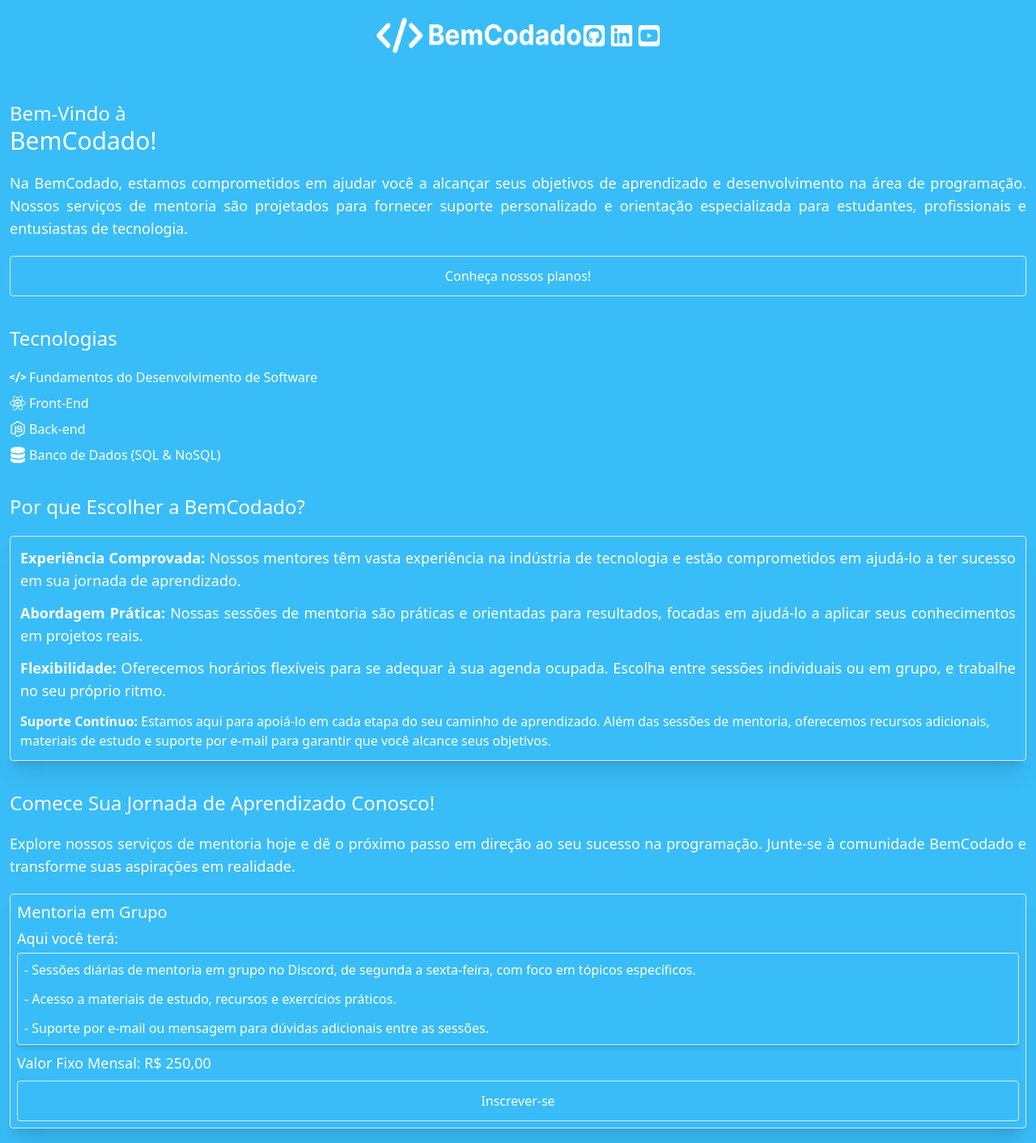
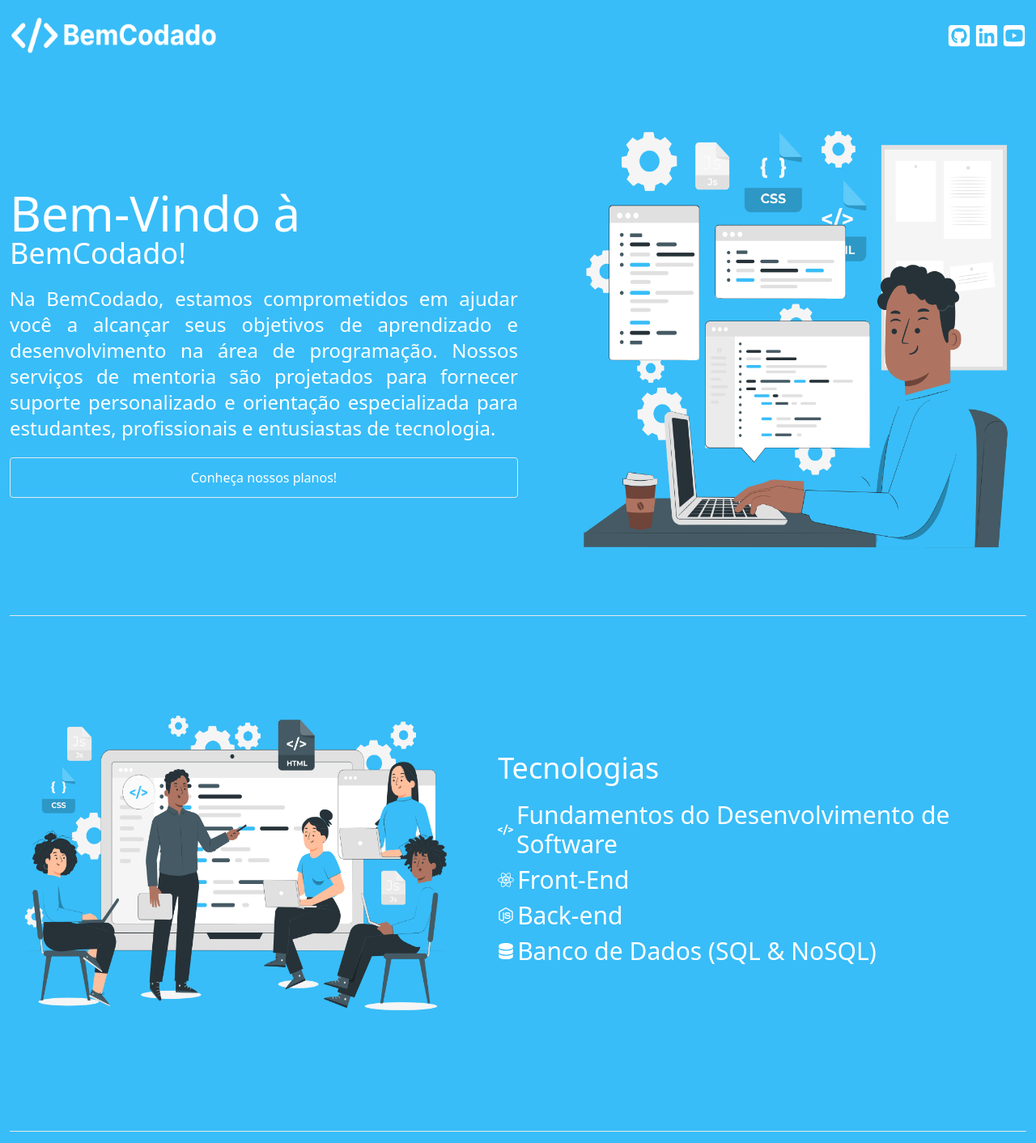
Before and after one commit to claudiocassimiro/bemcodado-mentorias, a Next.js app: page / in a window 1280 px wide. Shown: the top 1412 px of the page at 81% size. Built offline with nearby package versions, Linux system fonts and the light colour scheme.

Commit message:
feat: add sine improvements on page layoyt

```diff
--- a/src/app/page.tsx
+++ b/src/app/page.tsx
@@ -12,8 +12,8 @@
 export default function Home() {
   return (
     <>
-      <header className="flex justify-between items-center py-5 px-3 mb-9">
-        <div className="relative w-64 h-12">
+      <header className="flex justify-between items-center py-5 px-3 mb-9 w-full max-w-[1440px]">
+        <div className="relative w-60 h-12 lg:w-64 lg:h-12">
           <Image
             src="/images/logo-bemcodado.png"
             alt="Logo da BemCodado"
@@ -46,12 +46,17 @@
           </ul>
         </nav>
       </header>
-      <main className="px-3">
-        <section className="mb-9">
-          <h1 className="text-2xl mb-5">
-            Bem-Vindo à <span className="block text-3xl">BemCodado!</span>
+      <main className="w-full max-w-[1440px] px-3">
+        <section className="flex flex-col mb-9">
+          {/* A div abaixo vai servir para Mobile */}
+          <div className="flex flex-col lg:hidden">
+            <h1 className="text-2xl md:text-3xl mb-5">
+              Bem-Vindo à <span className="block text-4xl">BemCodado!</span>
             </h1>
-          <p className="text-lg mb-5 text-justify">
+            <div className="relative w-64 h-64 self-center md:w-96 md:h-96">
+              <Image src="/images/homem-codando.png" alt="homem codando" fill />
+            </div>
+            <p className="text-lg md:text-2xl mb-5 text-justify">
               Na BemCodado, estamos comprometidos em ajudar você a alcançar seus
               objetivos de aprendizado e desenvolvimento na área de programação.
               Nossos serviços de mentoria são projetados para fornecer suporte
@@ -60,14 +65,49 @@
             </p>
             <a
               href="#plans"
+              className="border block rounded p-3 w-full text-center transition delay-180 hover:bg-slate-600 md:text-2xl"
+            >
+              Conheça nossos planos!
+            </a>
+          </div>
+          {/* A div abaixo vai servir para desktop */}
+          <div className="hidden lg:flex lg:items-center lg:gap-16">
+            <div className="max-w-[50%]">
+              <h1 className="text-6xl mb-5">
+                Bem-Vindo à <span className="block text-4xl">BemCodado!</span>
+              </h1>
+              <p className="text-2xl mb-5 text-justify">
+                Na BemCodado, estamos comprometidos em ajudar você a alcançar
+                seus objetivos de aprendizado e desenvolvimento na área de
+                programação. Nossos serviços de mentoria são projetados para
+                fornecer suporte personalizado e orientação especializada para
+                estudantes, profissionais e entusiastas de tecnologia.
+              </p>
+              <a
+                href="#plans"
                 className="border block rounded p-3 w-full text-center transition delay-180 hover:bg-slate-600"
               >
                 Conheça nossos planos!
               </a>
+            </div>
+            <div className="relative self-center w-[650px] h-[600px]">
+              <Image src="/images/homem-codando.png" alt="homem codando" fill />
+            </div>
+          </div>
         </section>
-        <section className="mb-9">
-          <h2 className="text-2xl mb-5">Tecnologias</h2>
-          <ul className="flex flex-col gap-2">
+        <hr />
+        <section className="flex flex-col mb-9">
+          {/* A div abaixo vai servir para Mobile */}
+          <div className="flex flex-col lg:hidden">
+            <h2 className="text-2xl md:text-3xl my-5">Tecnologias</h2>
+            <div className="relative w-72 h-72 self-center md:w-96 md:h-96">
+              <Image
+                src="/images/pessoas-em-colaboracao.png"
+                alt="pessoas em colaboração"
+                fill
+              />
+            </div>
+            <ul className="flex flex-col gap-2 md:text-2xl">
               <li className="flex items-center gap-1">
                 <SiHtmx size="20" /> Fundamentos do Desenvolvimento de Software
               </li>
@@ -81,9 +121,43 @@
                 <FaDatabase size="20" /> Banco de Dados (SQL & NoSQL)
               </li>
             </ul>
+          </div>
+          {/* A div abaixo vai servir para Desktop */}
+          <div className="hidden lg:flex lg:items-center lg:gap-10">
+            <div className="relative self-center w-[650px] h-[600px]">
+              <Image
+                src="/images/pessoas-em-colaboracao.png"
+                alt="pessoas em colaboração"
+                fill
+              />
+            </div>
+            <div className="w-[60%]">
+              <h2 className="text-2xl md:text-3xl lg:text-4xl mb-5">
+                Tecnologias
+              </h2>
+              <ul className="flex flex-col gap-2 md:text-2xl lg:text-3xl">
+                <li className="flex items-center gap-1">
+                  <SiHtmx size="20" /> Fundamentos do Desenvolvimento de
+                  Software
+                </li>
+                <li className="flex items-center gap-1">
+                  <FaReact size="20" /> Front-End
+                </li>
+                <li className="flex items-center gap-1">
+                  <FaNodeJs size="20" /> Back-end
+                </li>
+                <li className="flex items-center gap-1">
+                  <FaDatabase size="20" /> Banco de Dados (SQL & NoSQL)
+                </li>
+              </ul>
+            </div>
+          </div>
         </section>
-        <section className="mb-9">
-          <h2 className="text-2xl mb-5">Por que Escolher a BemCodado?</h2>
+        <hr />
+        <section className="flex flex-col my-9">
+          <h2 className="text-2xl md:text-3xl lg:text-4xl mb-5">
+            Por que Escolher a BemCodado?
+          </h2>
           <ul className="flex flex-col gap-3 border rounded p-3 shadow-xl">
             <li className="text-lg text-justify">
               <strong>Experiência Comprovada:</strong> Nossos mentores têm vasta
@@ -108,7 +182,8 @@
             </li>
           </ul>
         </section>
-        <section id="plans" className="mb-9">
+        <hr />
+        <section id="plans" className="my-9">
           <h2 className="text-2xl mb-5">
             Comece Sua Jornada de Aprendizado Conosco!
           </h2>
```
Lines whose indentation alone changed are shown as unchanged.
